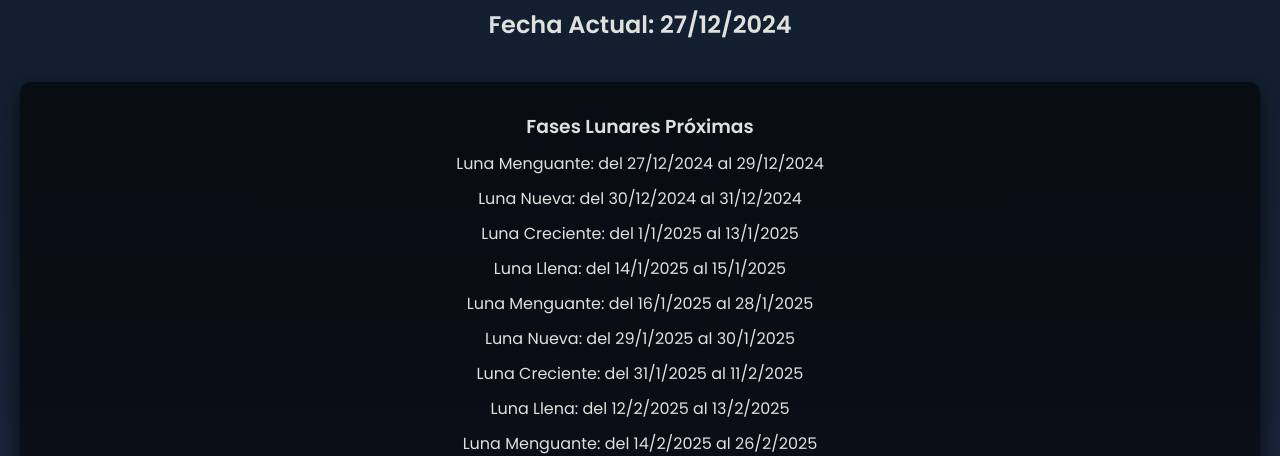
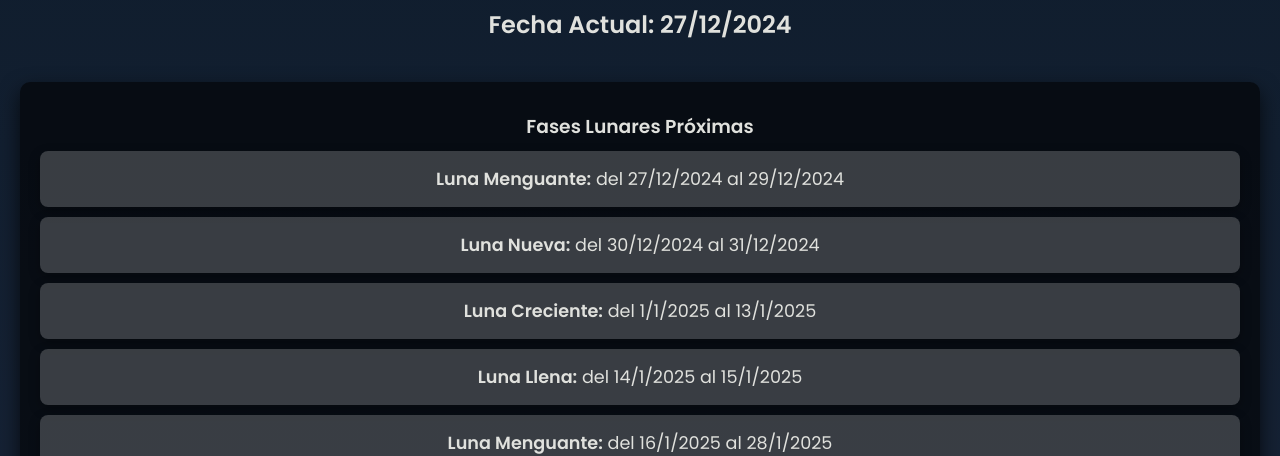
Before and after one commit to Emilio-desarrollador/calendario_lunar.github.io, a plain HTML site: page index.html in a window 1280 px wide. Shown: the part 356-812 px from the top of the page. Drawn offline with Linux system fonts and the light colour scheme.

Commit message:
Update index.html
Apariencias mejoradas

```diff
--- a/index.html
+++ b/index.html
@@ -43,7 +43,18 @@
 
         .phase {
             margin: 10px 0;
-            animation: fadeIn 1.5s ease-in-out;
+            padding: 15px;
+            background-color: rgba(255, 255, 255, 0.2);
+            border-radius: 8px;
+            box-shadow: 0 4px 12px rgba(0, 0, 0, 0.3);
+            font-size: 1.1em;
+            color: #e0e1dd;
+            transition: background-color 0.3s ease, transform 0.3s ease;
+        }
+
+        .phase:hover {
+            background-color: rgba(255, 255, 255, 0.4);
+            transform: translateY(-5px);
         }
 
         @keyframes fadeIn {
@@ -140,9 +151,11 @@
                 groupedPhases.forEach(({ phase, startDate, endDate }) => {
                     const start = startDate.toLocaleDateString("es-ES");
                     const end = endDate ? endDate.toLocaleDateString("es-ES") : "Sin definir";
-                    const phaseElement = document.createElement("p");
+                    const phaseElement = document.createElement("div");
                     phaseElement.className = "phase";
-                    phaseElement.textContent = `${phase}: del ${start} al ${end}`;
+                    phaseElement.innerHTML = `
+                        <strong>${phase}:</strong> del ${start} al ${end}
+                    `;
                     phasesList.appendChild(phaseElement);
                 });
             }
```
